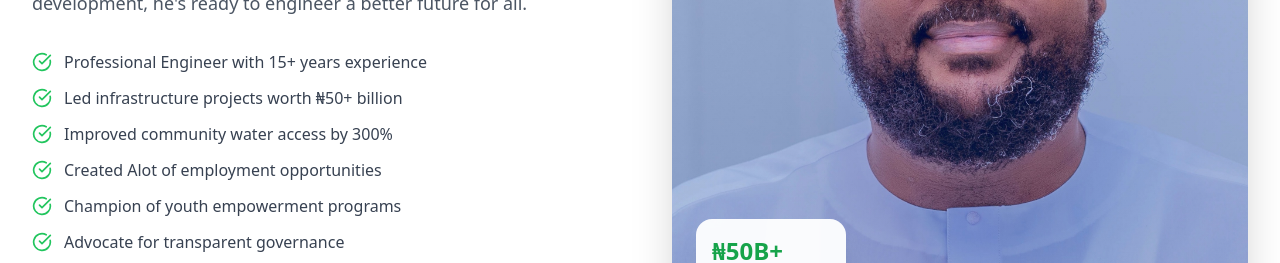
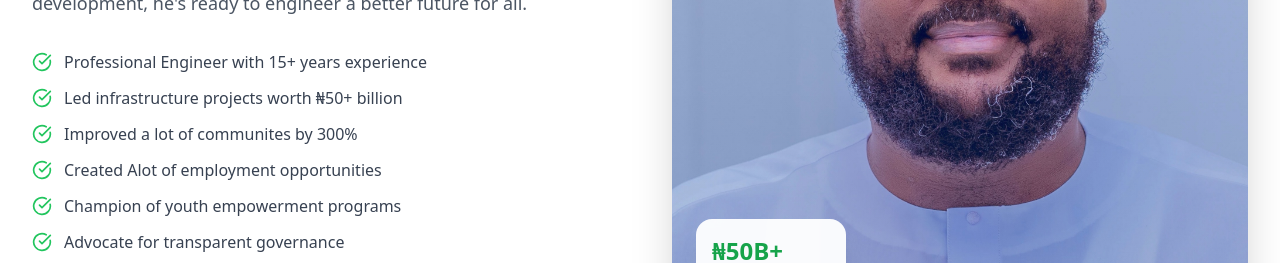
Before and after one commit to Randero/wunti-connect, a React (Vite) app: page / in a window 1280 px wide. Shown: the part 7820-8083 px from the top of the page. Built offline with nearby package versions, Linux system fonts and the light colour scheme; no server answers; the database is empty.

Commit message:
Update AboutSection.tsx

```diff
--- a/src/components/AboutSection.tsx
+++ b/src/components/AboutSection.tsx
@@ -10,7 +10,7 @@ const AboutSection = () => {
   const achievements = [
     'Professional Engineer with 15+ years experience',
     'Led infrastructure projects worth ₦50+ billion',
-    'Improved community water access by 300%',
+    'Improved a lot of communites by 300%',
     'Created Alot of employment opportunities',
     'Champion of youth empowerment programs',
     'Advocate for transparent governance',
```
